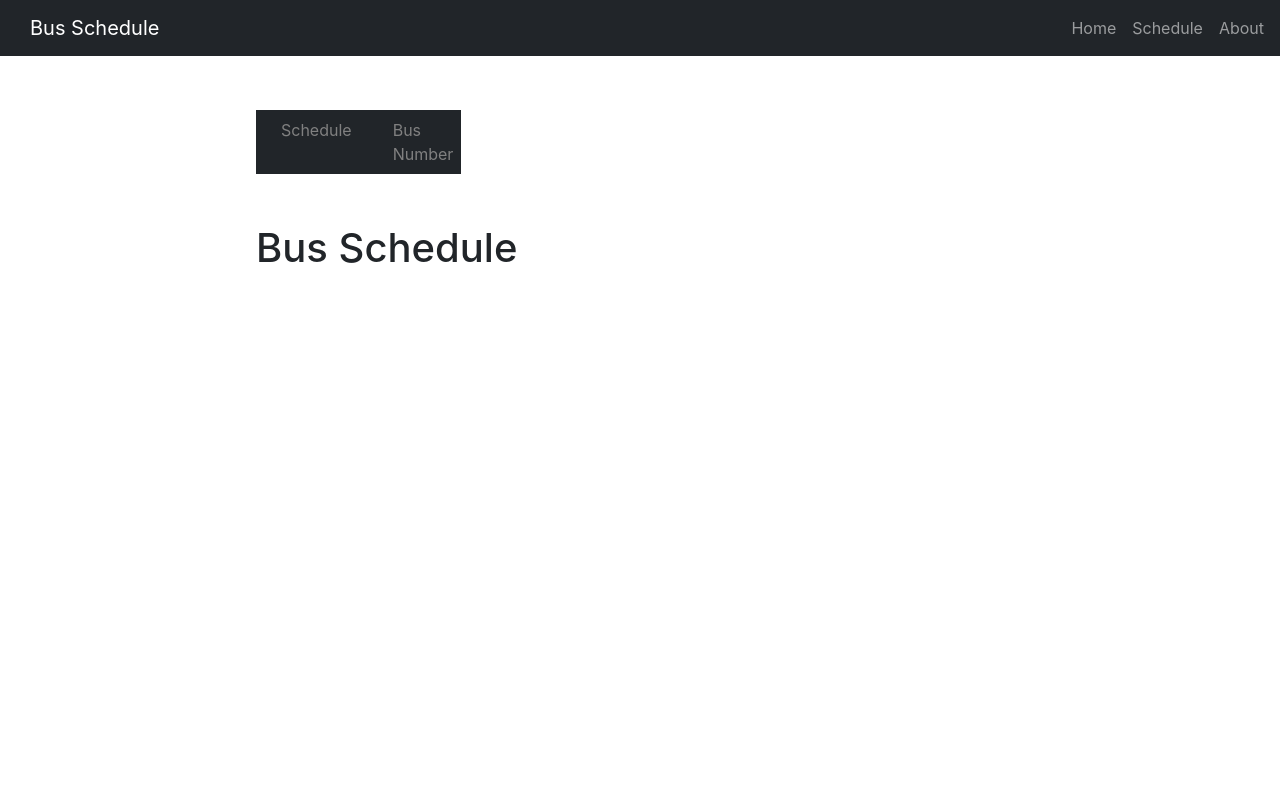
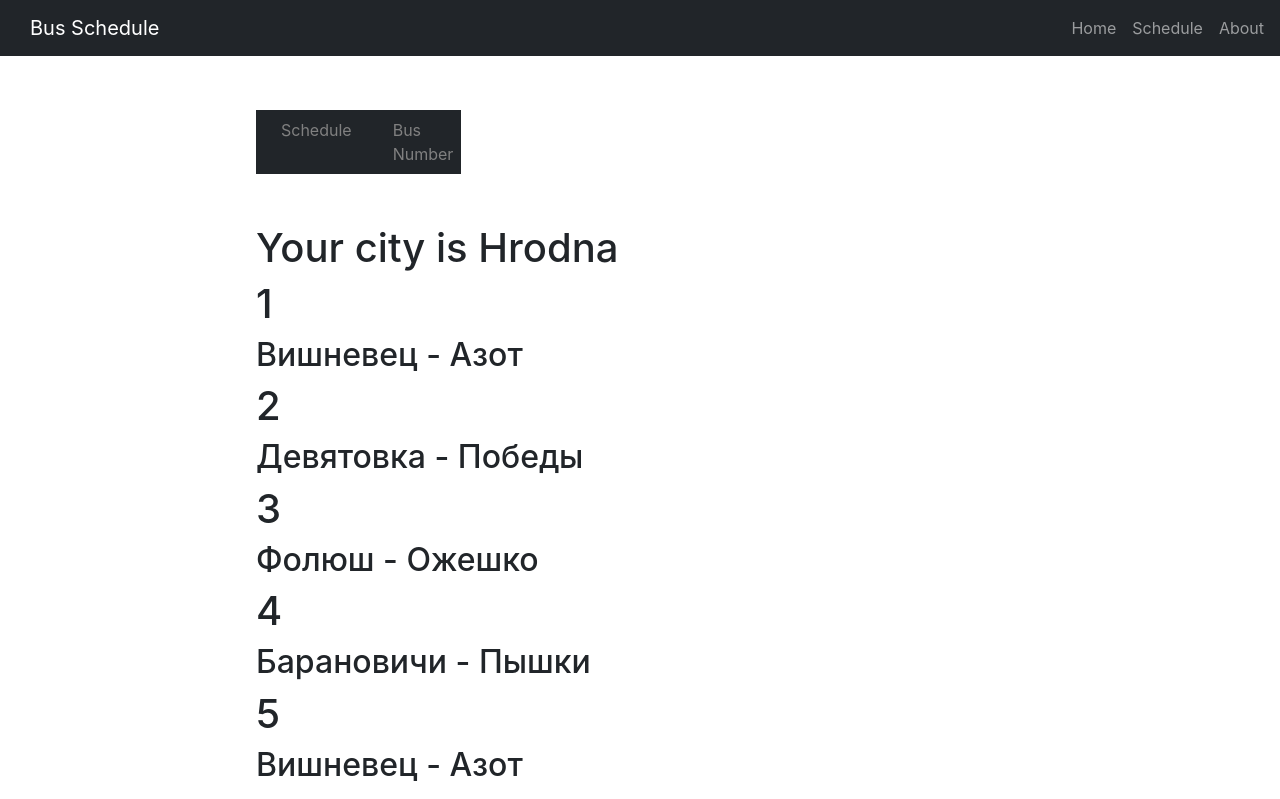
Before and after one commit to papakapa/bus-schedule-client, a React (Create React App) app: page /schedule/bus-number in a window 1280 px wide. Shown: the top 799 px of the page. Built offline with nearby package versions, Linux system fonts and the light colour scheme.

Commit message:
start update bus schedule page

```diff
--- a/src/pages/schedule/components/ScheduleBus.tsx
+++ b/src/pages/schedule/components/ScheduleBus.tsx
@@ -1,7 +1,44 @@
-import React from 'react';
+import React, {useCallback} from 'react';
 import {NavLink} from 'react-router-dom';
 
 const ScheduleBus: React.FC = () => {
+    const bus = [{
+        number:1,
+        route: 'Вишневец - Азот'
+    },{
+        number:2,
+        route: 'Девятовка - Победы'
+    },{
+        number:3,
+        route: 'Фолюш - Ожешко'
+    },{
+        number:4,
+        route: 'Барановичи - Пышки'
+    },{
+        number:5,
+        route: 'Вишневец - Азот'
+    },{
+        number:6,
+        route: 'Вишневец - Азот'
+    },{
+        number:7,
+        route: 'Вишневец - Азот'
+    },{
+        number:8,
+        route: 'Вишневец - Азот'
+    },{
+        number:9,
+        route: 'Вишневец - Азот'
+    },{
+        number:10,
+        route: 'Вишневец - Азот'
+    },{
+        number:11,
+        route: 'Вишневец - Азот'
+    }];
+
+    const rerenderBuses = useCallback(() => bus.map(el => <div><h1>{el.number}</h1><h2>{el.route}</h2></div>),[bus]);
+
     return (
         <div className='schedule__bus'>
             <ol className="navbar-nav">
@@ -12,7 +49,8 @@ const ScheduleBus: React.FC = () => {
                     <NavLink className="nav-link" to='/schedule/bus-number'>Bus Number</NavLink>
                 </li>
             </ol>
-            <h1>Bus Schedule</h1>
+            <h1>Your city is <span>Hrodna</span></h1>
+            {rerenderBuses()}
         </div>
 );
 };
```
